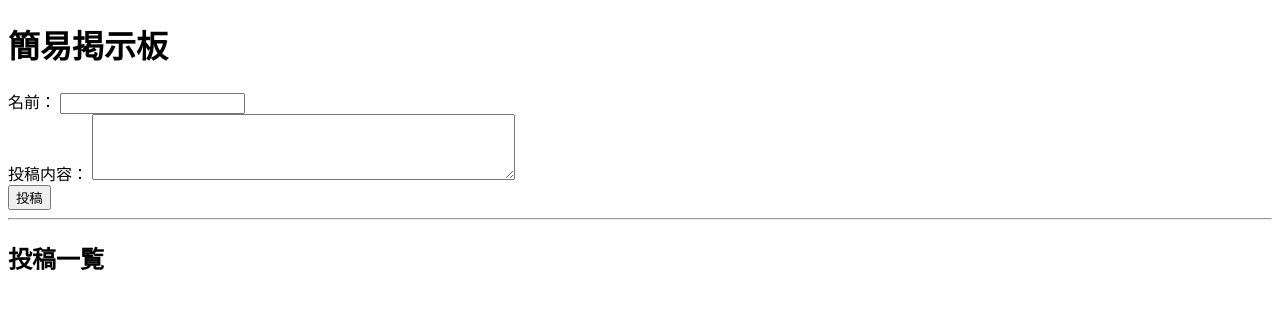
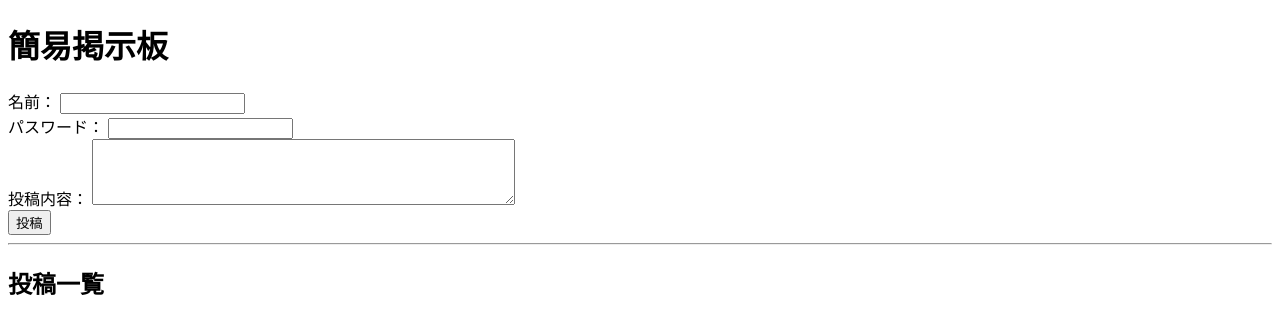
Before and after one commit to yuz168/BBS, a Flask app: page / in a window 1280 px wide. Shown: the top 334 px of the page. Run offline with Flask 3, Linux system fonts and the light colour scheme; data that the repository does not hold is empty.

Commit message:
Update index.html

```diff
--- a/templates/index.html
+++ b/templates/index.html
@@ -11,6 +11,10 @@
             <input type="text" id="name" name="name">
         </div>
         <div>
+            <label for="password">パスワード：</label>
+            <input type="password" id="password" name="password">
+        </div>
+        <div>
             <label for="text">投稿内容：</label>
             <textarea name="text" rows="4" cols="50" required></textarea>
         </div>
@@ -21,7 +25,7 @@
     <ul>
         {% for post in posts %}
         <li>
-            ID: {{ post.id }} -
+            ID: {{ post.id }} (パスワードID: {{ post.password_id }}) -
             {{ post.created_at }} -
             <strong>{{ post.name }}</strong>:
             {{ post.text }}
```
